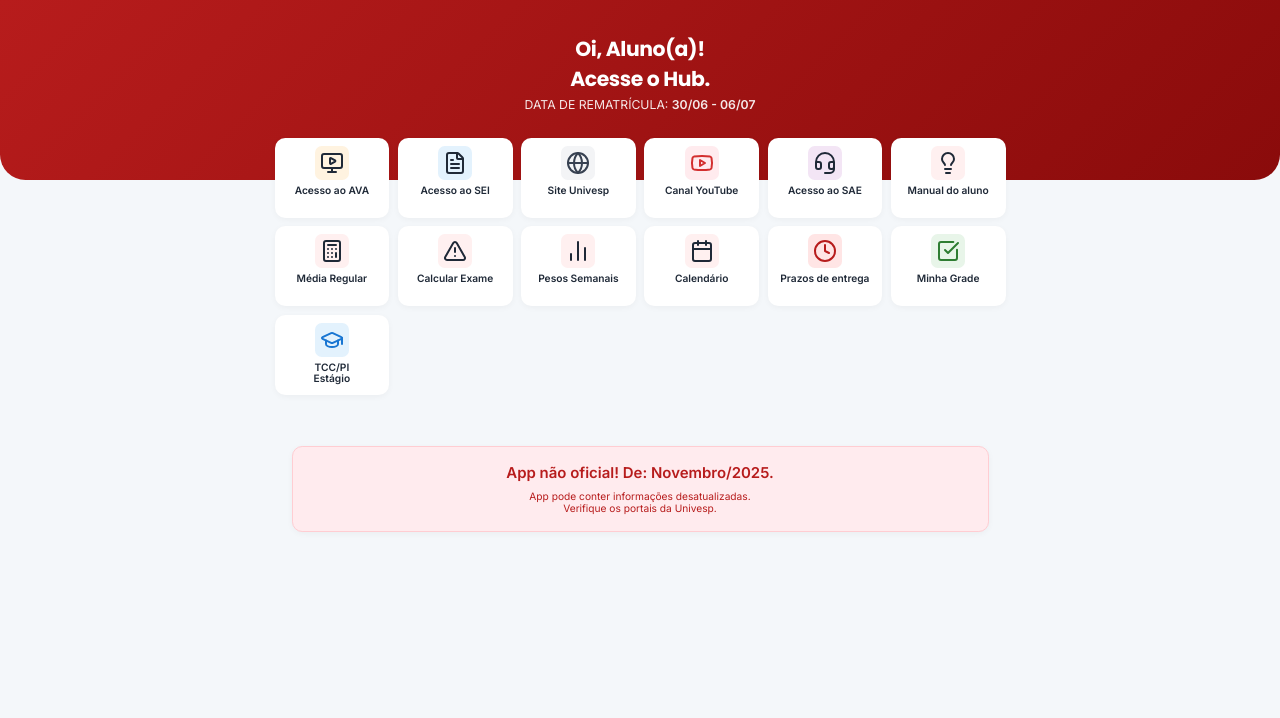
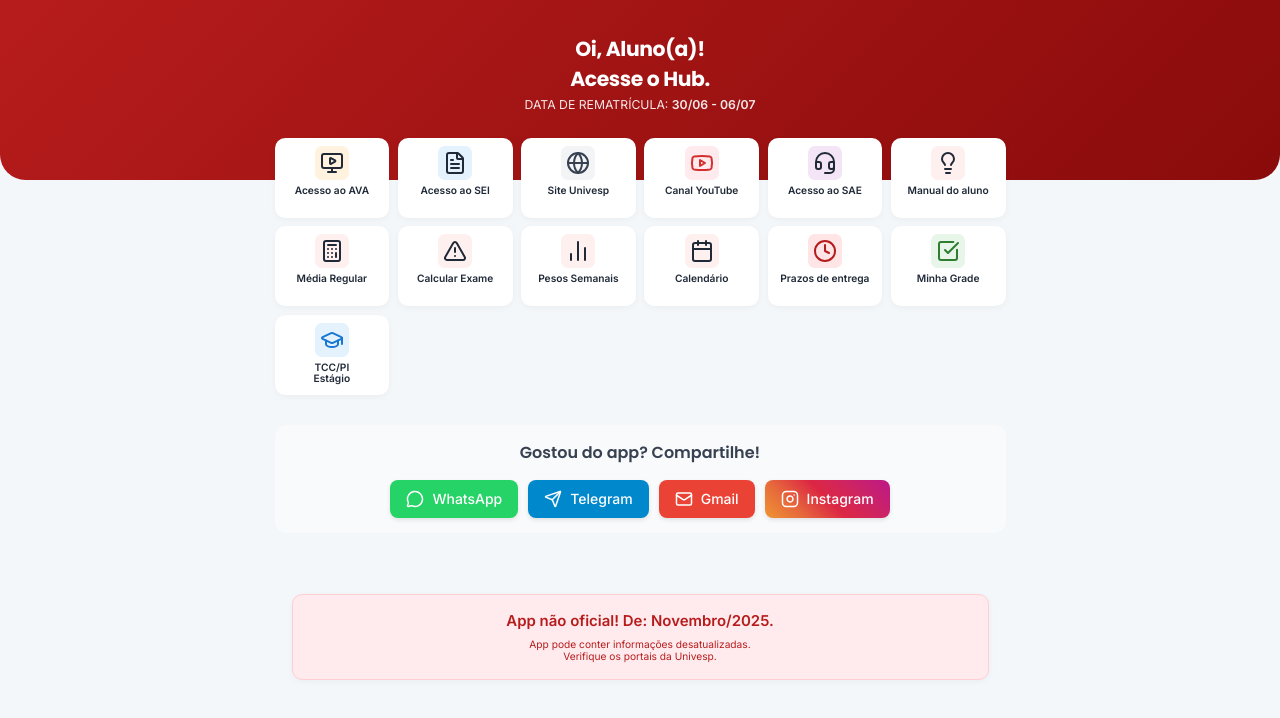
Before and after one commit to leorangelramos/univesphub, a plain HTML site: page UniPWA/index.html in a window 1280 px wide. Drawn offline with Linux system fonts and the light colour scheme.

Commit message:
Add files via upload

```diff
--- a/UniPWA/index.html
+++ b/UniPWA/index.html
@@ -118,7 +118,7 @@
 </head>
 
 <body>
-        <h1 style="position: absolute; width: 1px; height: 1px; padding: 0; margin: -1px; overflow: hidden; clip: rect(0, 0, 0, 0); border: 0;">Univesp Hub: Calculadora de Notas, Média Final, Exame e Acesso AVA</h1>
+        <h1 style="position: absolute; width: 1px; height: 1px; padding: 0; margin: -1px; overflow: hidden; clip: rect(0, 0, 0, 0); border: 0;">Univesp: Calculadora de Notas e Média</h1>
 
         <header>
             <h1>Oi, Aluno(a)! <br> Acesse o Hub.</h1>
@@ -198,6 +198,29 @@
 
         </div>
 
+        <div class="social-share" style="text-align: center; margin: 30px 0 10px 0; padding: 15px; background: #f9fafb; border-radius: 12px;">
+            <p style="margin-bottom: 15px; font-weight: 600; color: #374151; font-family: 'Poppins', sans-serif;">Gostou do app? Compartilhe!</p>
+            <div style="display: flex; justify-content: center; gap: 10px; flex-wrap: wrap;">
+
+                <a href="https://api.whatsapp.com/send?text=Confira%20o%20Univesp%20Hub!%20Calculadora%20de%20Notas%20e%20Ferramentas:%20https://univespcalculadora.netlify.app/" target="_blank" style="display: flex; align-items: center; gap: 8px; padding: 10px 16px; background: #25D366; color: #fff; text-decoration: none; border-radius: 8px; font-weight: 500; font-family: 'Inter', sans-serif; font-size: 14px; box-shadow: 0 2px 4px rgba(0,0,0,0.1);">
+                    <i data-lucide="message-circle" style="width: 18px; height: 18px;"></i> WhatsApp
+                </a>
+
+                <a href="https://t.me/share/url?url=https://univespcalculadora.netlify.app/&text=Confira%20o%20Univesp%20Hub!%20Calculadora%20de%20Notas%20e%20Ferramentas%20para%20alunos." target="_blank" style="display: flex; align-items: center; gap: 8px; padding: 10px 16px; background: #0088cc; color: #fff; text-decoration: none; border-radius: 8px; font-weight: 500; font-family: 'Inter', sans-serif; font-size: 14px; box-shadow: 0 2px 4px rgba(0,0,0,0.1);">
+                    <i data-lucide="send" style="width: 18px; height: 18px;"></i> Telegram
+                </a>
+
+                <a href="mailto:?subject=Dica:%20Univesp%20Hub&body=Oi!%20Dá%20uma%20olhada%20nessa%20Calculadora%20de%20Notas%20e%20Hub%20da%20Univesp:%20https://univespcalculadora.netlify.app/" target="_blank" style="display: flex; align-items: center; gap: 8px; padding: 10px 16px; background: #EA4335; color: #fff; text-decoration: none; border-radius: 8px; font-weight: 500; font-family: 'Inter', sans-serif; font-size: 14px; box-shadow: 0 2px 4px rgba(0,0,0,0.1);">
+                    <i data-lucide="mail" style="width: 18px; height: 18px;"></i> Gmail
+                </a>
+
+                <a href="https://www.instagram.com/" target="_blank" style="display: flex; align-items: center; gap: 8px; padding: 10px 16px; background: linear-gradient(45deg, #f09433 0%, #e6683c 25%, #dc2743 50%, #cc2366 75%, #bc1888 100%); color: #fff; text-decoration: none; border-radius: 8px; font-weight: 500; font-family: 'Inter', sans-serif; font-size: 14px; box-shadow: 0 2px 4px rgba(0,0,0,0.1);">
+                    <i data-lucide="instagram" style="width: 18px; height: 18px;"></i> Instagram
+                </a>
+
+            </div>
+        </div>
+
         <footer>
         <div class="alert-box-static">
             <div class="alert-title">
@@ -216,6 +239,7 @@
             lucide.createIcons();
         }
     </script>
+
 </body>
 
 </html>
```
